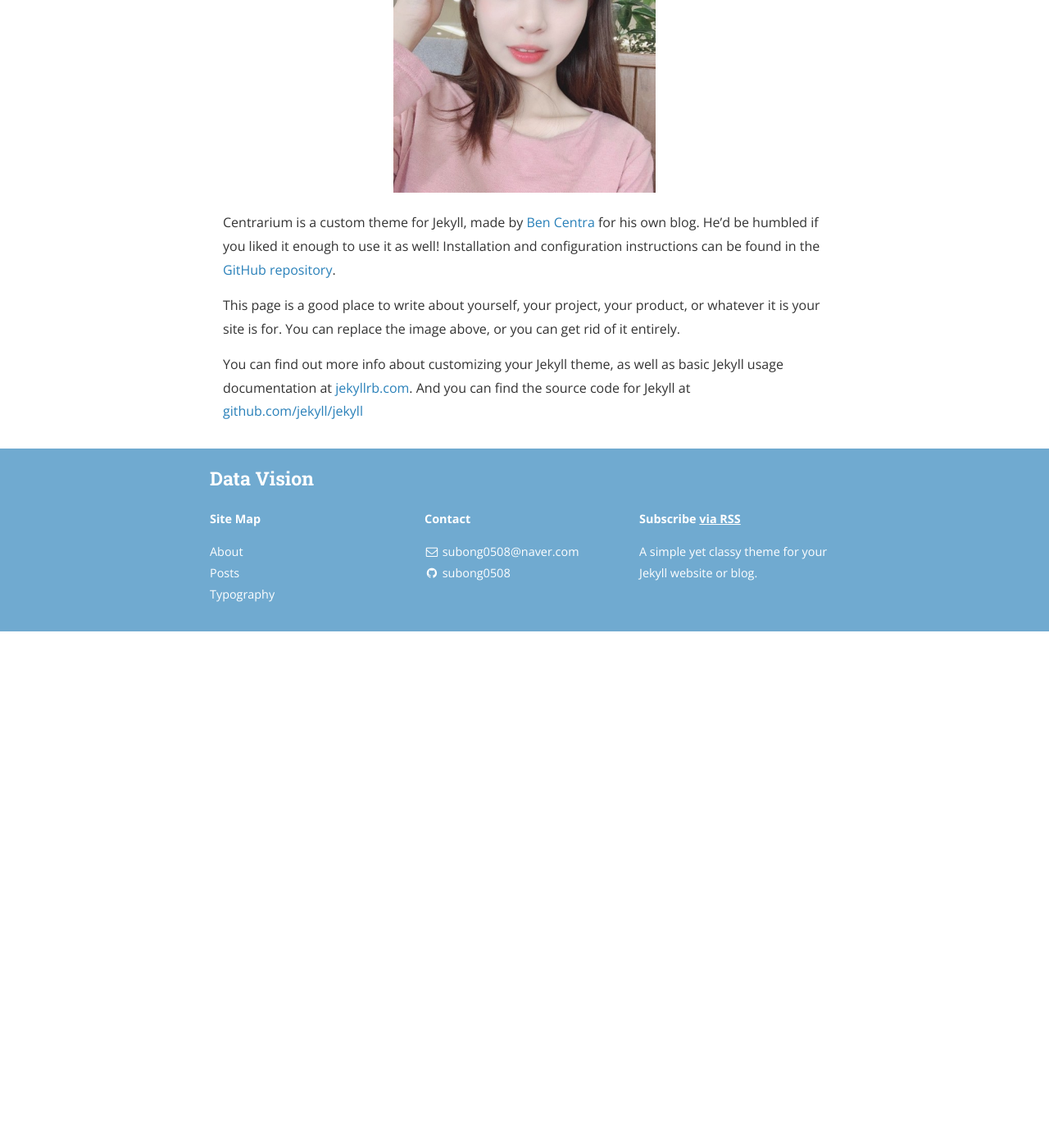
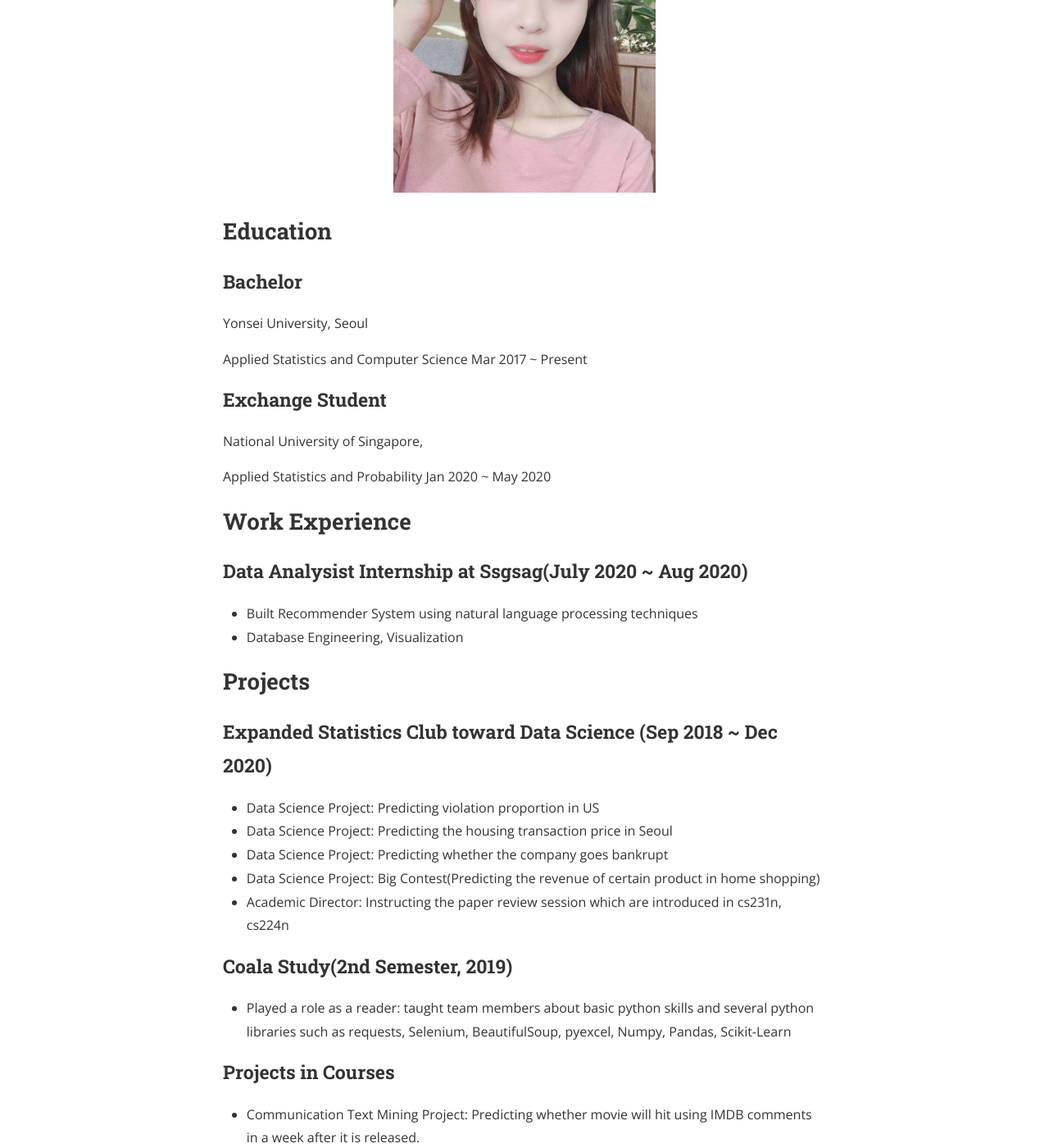
Before and after one commit to subong0508/subong0508.github.io, a Jekyll site: the page built from about.md, in a window 1280 px wide and 1400 px high, scrolled down 300 px. Shown: the whole window at 82% size. Built offline with Jekyll 4.4.1, drawn with Linux system fonts in a browser that asks for light colours; nearby versions of some CDN libraries; a style sheet for code colours, icons or effects is not loaded; before the commit the page ends 1070 px from its top, so only the background shows below that; some of the changed text lies outside the part shown.

Commit message:
Update about.md

```diff
--- a/_config.yml
+++ b/_config.yml
@@ -14,7 +14,7 @@ subtitle: "My personal blog for studying AI"
 email: subong0508@naver.com
 name: Jung Jaeeun
 description: >
-  A simple yet classy theme for your Jekyll website or blog.
+  My personal blog for studying AI
 # Base URL of site (i.e. /blog). It should always start with a slash,
 # and never end with a slash. Set it to a blank value if hosting at the
 # root of your server.
--- a/about.md
+++ b/about.md
@@ -6,12 +6,42 @@ permalink: /about/
 
 <img src="{{ site.baseurl }}/assets/f3.jpg" title="Profile Picture" class="profile">
 
-Centrarium is a custom theme for Jekyll, made by [Ben Centra][bencentra] for his own blog. He'd be humbled if you liked it enough to use it as well! Installation and configuration instructions can be found in the [GitHub repository](https://github.com/bencentra/centrarium).
+## Education
+### Bachelor
+Yonsei University, Seoul
 
-This page is a good place to write about yourself, your project, your product, or whatever it is your site is for. You can replace the image above, or you can get rid of it entirely.
+Applied Statistics and Computer Science Mar 2017 ~ Present
 
-You can find out more info about customizing your Jekyll theme, as well as basic Jekyll usage documentation at [jekyllrb.com](http://jekyllrb.com/). And you can find the source code for Jekyll at [github.com/jekyll/jekyll](https://github.com/jekyll/jekyll)
+### Exchange Student
+National University of Singapore,
 
-[centrarium]: https://github.com/bencentra/centrarium
-[bencentra]: http://bencentra.com
-[jekyll]: https://github.com/jekyll/jekyll
+Applied Statistics and Probability Jan 2020 ~ May 2020
+
+## Work Experience
+### Data Analysist Internship at Ssgsag(July 2020 ~ Aug 2020)
+- Built Recommender System using natural language processing techniques
+- Database Engineering, Visualization
+
+## Projects
+### Expanded Statistics Club toward Data Science (Sep 2018 ~ Dec 2020)
+- Data Science Project: Predicting violation proportion in US
+- Data Science Project: Predicting the housing transaction price in Seoul
+- Data Science Project: Predicting whether the company goes bankrupt
+- Data Science Project: Big Contest(Predicting the revenue of certain product in home
+shopping)
+- Academic Director: Instructing the paper review session which are introduced in cs231n,
+cs224n
+
+### Coala Study(2nd Semester, 2019)
+- Played a role as a reader: taught team members about basic python skills and
+several python libraries such as requests, Selenium, BeautifulSoup, pyexcel, Numpy, Pandas, Scikit-Learn
+
+### Projects in Courses
+- Communication Text Mining Project: Predicting whether movie will hit using IMDB comments
+in a week after it is released.
+- IT3011 Introduction to Machine Learning and its Applications 1st Semester, 2020 • NLP Project: Translating Text Sentiment through Emojis
+
+
+## EXTRA SKILLS
+### Programming: Python, Java, R, MySQL
+- Certificates: SQL Developer
```
Also changed, not shown: 14 other files.
